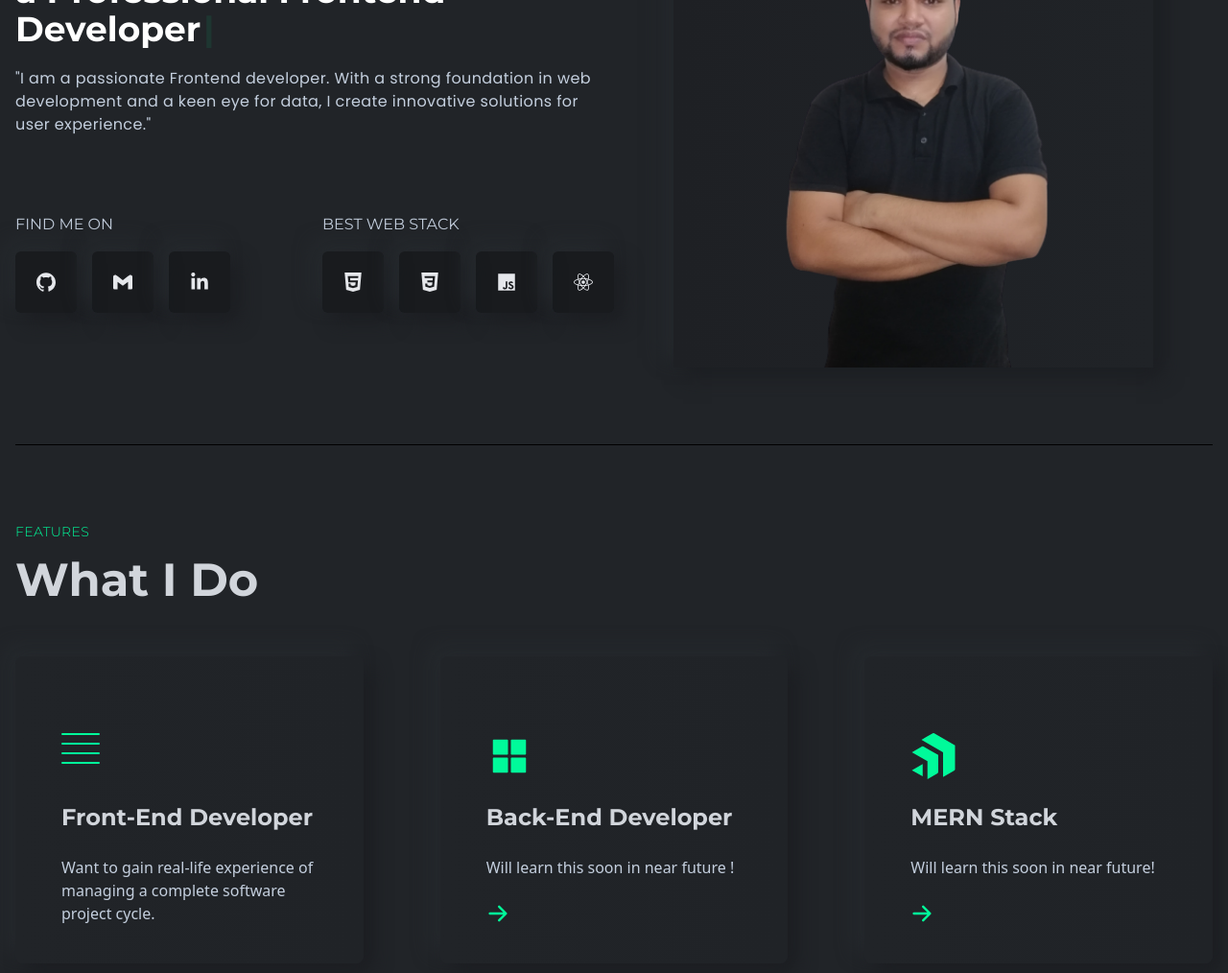
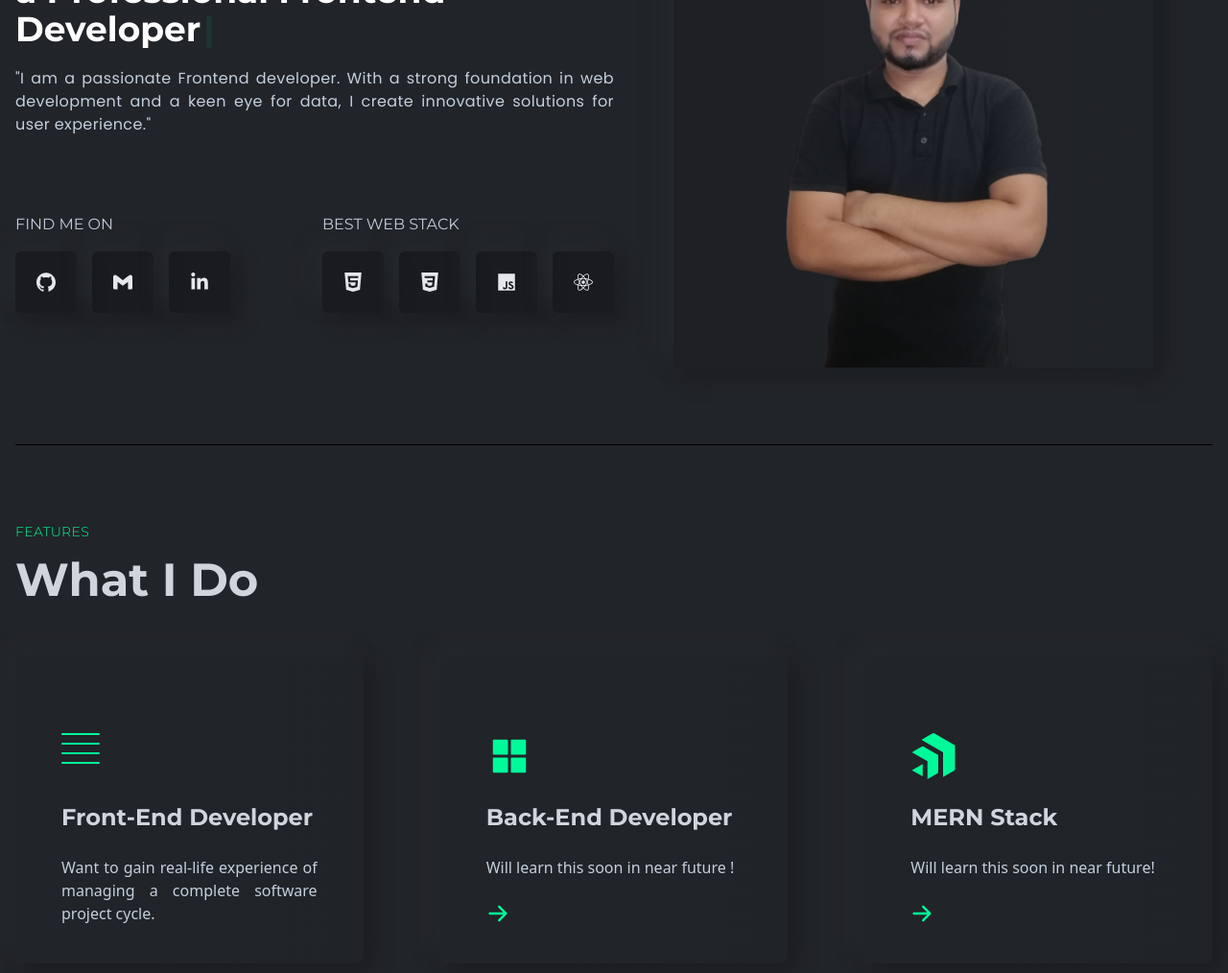
Before and after one commit to Asnoyon/react-portfolio, a React (Create React App) app: page / in a window 1280 px wide. Shown: the part 303-1317 px from the top of the page at 96% size. Built offline with nearby package versions, Linux system fonts and the light colour scheme.

Commit message:
justifying text

```diff
--- a/src/components/banner/LeftBanner.js
+++ b/src/components/banner/LeftBanner.js
@@ -25,7 +25,7 @@ const LeftBanner = () => {
             cursorColor="#00FA9A"
           />
         </h2>
-        <p className="text-base font-bodyFont leading-6 tracking-wide">
+        <p className="text-base font-bodyFont leading-6 tracking-wide text-justify">
         "I am a passionate Frontend  developer. With a strong foundation in web development and a keen eye for data, I create innovative solutions for user experience."
         </p>
       </div>
--- a/src/components/contact/ContactLeft.js
+++ b/src/components/contact/ContactLeft.js
@@ -16,7 +16,7 @@ const ContactLeft = () => {
         <p className="text-lg font-normal text-gray-400">
           Front-end Developer
         </p>
-        <p className="text-base text-gray-400 tracking-wide">
+        <p className="text-base text-gray-400 tracking-wide text-justify">
         I am a passionate Front-end developer with expertise in  dynamic websites.I thoroughly enjoy the process of creating captivating web experiences that combine seamless functionality with stunning design.
         </p>
         <p className="text-base text-gray-400 flex items-center gap-2">
--- a/src/components/features/Card.js
+++ b/src/components/features/Card.js
@@ -22,7 +22,7 @@ const Card = ({item:{title,des,icon}}) => {
             <h2 className="text-xl md:text-2xl font-titleFont font-bold text-gray-300">
               {title}
             </h2>
-            <p className="base">{des}</p>
+            <p className="base text-justify">{des}</p>
             <span className="text-2xl text-[#00FA9A]">
               <HiArrowRight />
             </span>
--- a/src/components/navbar/Navbar.js
+++ b/src/components/navbar/Navbar.js
@@ -46,7 +46,7 @@ const Navbar = () => {
             <div className="flex flex-col gap-8 py-2 relative">
               <div>
                 <img className="w-32" src={logo} alt="logo" />
-                <p className="text-sm text-gray-400 mt-2">
+                <p className="text-sm text-gray-400 mt-2 text-justify">
                 "I am a passionate Frontend  developer. With a strong foundation in web development and a keen eye for data, I create innovative solutions for user experience."
                 </p>
               </div>
```
